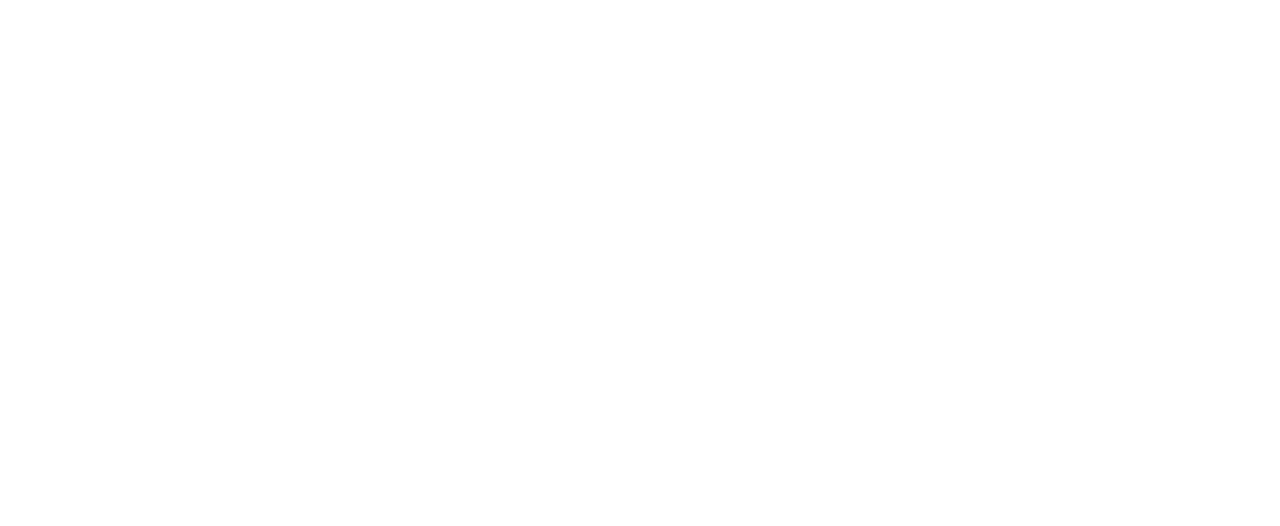
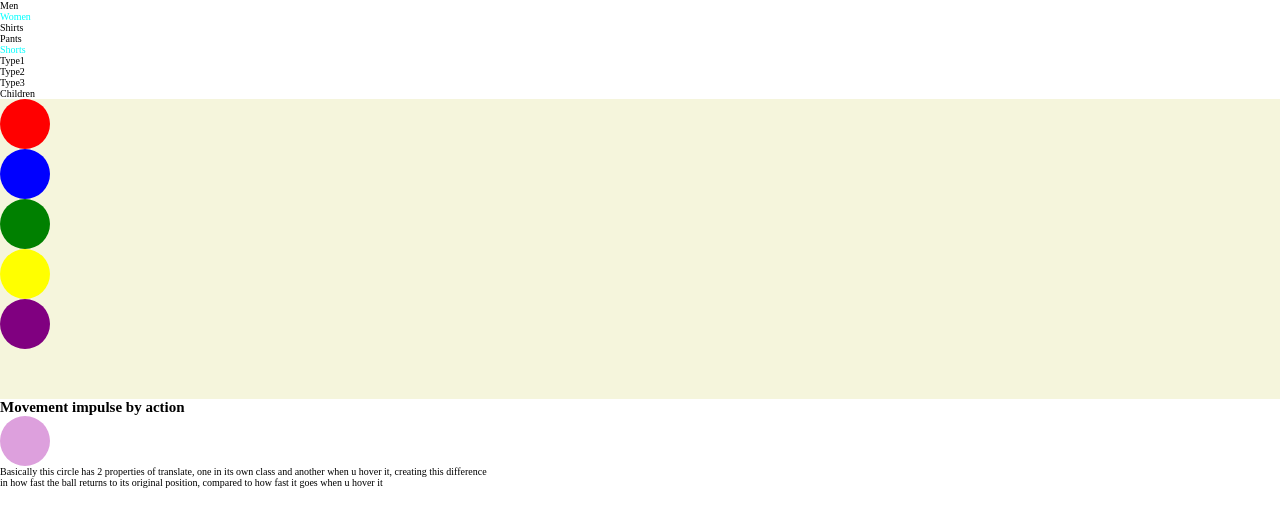
Before and after one commit to Carlos-Pretelin/PlatziTransiciones, a React app: page /Timing in a window 1280 px wide. Before the commit this address had no page. Shown: the top 526 px of the page. Built offline with nearby package versions, Linux system fonts and the light colour scheme.

Commit message:
Added elements to the Timing component and Transition component

```diff
--- a/src/components/App/App.jsx
+++ b/src/components/App/App.jsx
@@ -3,6 +3,7 @@ import { BrowserRouter, Route, Routes } from 'react-router-dom';
 import HomePage from '../HomePage/HomePage';
 import Scroll from "../Scroll/Scroll"
 import Transition from '../Transition/Transition';
+import Timing from '../Timing/Timing';
 
 import "./App.scss"
 
@@ -13,6 +14,8 @@ const App = () => {
         <Route exact path='/' element={<HomePage/>}/>
         <Route exact path='/Scroll' element={<Scroll/>}/>
         <Route exact path='/Transition' element={<Transition/>}/>
+        <Route exact path='/Timing' element={<Timing/>}/>
+
 
       </Routes>
     </BrowserRouter>
--- a/src/components/HomePage/HomePage.jsx
+++ b/src/components/HomePage/HomePage.jsx
@@ -9,6 +9,8 @@ const HomePage = () => {
 
       <Link to={"/Scroll"}>Alice Scroll</Link>
       <Link to={"/Transition"}>Transition</Link>
+      <Link to={"/Timing"}>Timing</Link>
+
 
       <p>Hello World</p>
       <a href="" className='firstName'>Carlos</a>
--- /dev/null
+++ b/src/components/Menu/Menu.jsx
@@ -0,0 +1,30 @@
+import React from 'react'
+
+const Menu = () => {
+  return (
+    <div className='Menu'>
+
+        <ul>
+            <li>Men</li>
+            <li><a href="">Women</a>
+                <ul>
+                    <li>Shirts</li>
+                    <li>Pants</li>
+                    <li><a href="">Shorts</a>
+                        <ul>
+                            <li>Type1</li>
+                            <li>Type2</li>
+                            <li>Type3</li>
+                        </ul>
+                    </li>
+                </ul>
+            </li>
+            <li>Children</li>
+
+
+        </ul>
+    </div>
+  )
+}
+
+export default Menu
--- /dev/null
+++ b/src/components/Timing/Timing.jsx
@@ -0,0 +1,35 @@
+import React from 'react'
+import "./Timing.scss"
+import Menu from '../Menu/Menu'
+
+const Timing = () => {
+  return (
+    <>
+        <Menu/>
+        <div className='Timing-container'>
+
+        <div className='Timing-container-circle'></div>
+        <div className='Timing-container-circle'></div>
+        <div className='Timing-container-circle'></div>
+        <div className='Timing-container-circle'></div>
+        <div className='Timing-container-circle'></div>
+        <div className='Timing-container-circle'></div>
+
+        </div>
+
+
+        <div>
+            <h2>Movement impulse by action</h2>
+
+                <div className='impulsed'>
+
+                </div>
+                <p>Basically this circle has 2 properties of translate, one in its own class  and another when u hover it, creating this difference<br/>
+                   in how fast the ball returns to its original position, compared to how fast it goes when u hover it
+                </p>
+        </div>
+    </>
+  )
+}
+
+export default Timing
--- /dev/null
+++ b/src/components/Timing/Timing.scss
@@ -0,0 +1,68 @@
+
+
+.Timing-container{
+    background-color: beige;
+}
+
+.Timing-container:hover .Timing-container-circle{
+    transform: translateX(20rem);
+}
+
+.Timing-container-circle{
+    width: 5rem;
+    height: 5rem;
+    border-radius: 50%;
+}
+
+.Timing-container div:nth-child(1){
+    background-color: red;
+    transition: transform 800ms linear;
+    transition-delay: 500ms;
+}
+
+.Timing-container div:nth-child(2){
+    background-color: blue;
+    transition: transform 350ms ease;
+    transition-delay: 500ms;
+}
+
+
+.Timing-container div:nth-child(3){
+    background-color: green;
+    transition: transform 300ms ease-in;
+    transition-delay: 300ms;
+}
+
+
+.Timing-container div:nth-child(4){
+    background-color: yellow;
+    transition: transform 800ms ease-in-out;
+    transition-delay: 500ms;
+}
+
+.Timing-container div:nth-child(5){
+    background-color: orange;
+    transition: transform 500ms ease-out;
+    transition-delay: 500ms;
+}
+
+.Timing-container div:nth-child(5){
+    background-color: purple;
+    transition: transform 600ms;
+    transition-delay: 500ms;
+}
+
+
+
+.impulsed{
+    background-color: plum;
+    transition: transform 2s linear;
+    border-radius: 50%;
+    width: 5rem;
+    height: 5rem;
+}
+
+.impulsed:hover{
+    transition: transform 1s linear;
+    transform: translateX(20rem);
+}
--- a/src/components/Transition/Transition.jsx
+++ b/src/components/Transition/Transition.jsx
@@ -24,7 +24,7 @@ const Transition = () => {
             </div>
 
             <div>
-                <Link   Link to={"/Transition"}>Transition</Link>
+            <Link to={"/Timing"}>Timing</Link>
             </div>
 
 
```
Also changed, not shown: src/components/Menu/Menu.scss (added).
